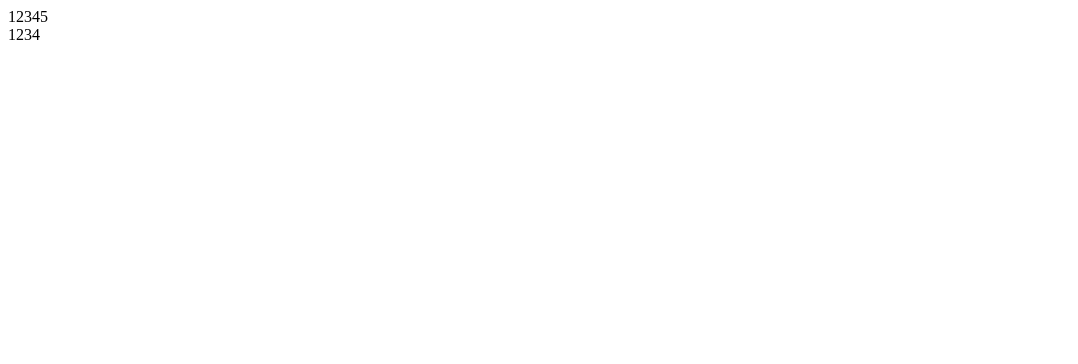
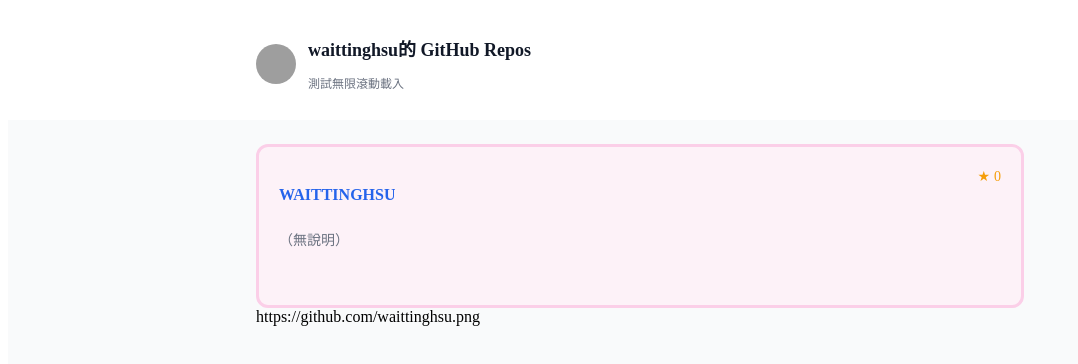
Before and after one commit to waittinghsu/smartauto-nuxt-app, a Nuxt app: page / in a window 1280 px wide. Shown: the top 364 px of the page, without its empty margins (0-1078 px from the left). Built offline with nearby package versions, Linux system fonts and the light colour scheme; grey boxes are pictures that could not be loaded.

Commit message:
Add GitHub repo display components and user selection functionality

```diff
--- /dev/null
+++ b/components/RepoCard.vue
@@ -0,0 +1,38 @@
+<script setup lang="ts">
+import type { GithubRepo } from '~/types/github'
+
+defineProps<{
+  repo: GithubRepo
+}>()
+</script>
+
+<template>
+  <!--  :href="repo.html_url" -->
+  <a
+    target="_blank"
+    rel="noopener noreferrer"
+    class="block bg-pink-50 rounded-xl border-solid border-pink-200 p-5 hover:border-blue-400 hover:shadow-md transition-all duration-200 no-underline cursor-pointer"
+  >
+    <div class="flex items-start justify-between gap-3">
+      <h3 class="text-base font-semibold text-blue-600 hover:text-blue-700 truncate uppercase">
+        {{ repo?.name || 'waittinghsu' }}
+      </h3>
+      <div class="flex items-center gap-1 text-amber-500 text-sm shrink-0">
+        <span>★</span>
+        <span>{{ repo?.stargazers_count?.toLocaleString() || 0 }}</span>
+      </div>
+    </div>
+
+    <p class="mt-2 text-sm text-gray-500 line-clamp-2 min-h-10">
+      {{ repo?.description || '（無說明）' }}
+    </p>
+
+    <div class="mt-3 flex items-center gap-3 text-xs text-gray-400">
+      <span v-if="repo.language" class="flex items-center gap-1">
+        <span class="w-2.5 h-2.5 rounded-full bg-blue-400 inline-block" />
+        {{ repo?.language }}
+      </span>
+      <span v-if="repo.updated_at">更新於 {{ new Date(repo.updated_at)?.toLocaleDateString('zh-TW') }}</span>
+    </div>
+  </a>
+</template>
--- a/pages/index.vue
+++ b/pages/index.vue
@@ -1,15 +1,54 @@
 <script setup lang="ts">
+const sentinel = ref<HTMLElement | null>(null)
+const dropdown = ref<HTMLElement | null>(null)
+const users: string[] = ['waittinghsu', 'yyx990803']
+const open = ref(false)
+const showUser = ref<string>('waittinghsu')
+
+const avatar = computed(() => {
+  return `https://github.com/${showUser.value}.png`
+})
+function setUser(name: string) {
+  showUser.value = name
+  open.value = false
+}
 </script>
 
 <template>
-  <div class=" ">
+  <div class="min-h-screen bg-gray-50">
     <!-- Header -->
     <header>
-      12345
+      <div class="bg-white border-1 border-b border-gray-200 sticky top-0 z-10">
+        <div class="max-w-3xl mx-auto px-4 py-4">
+          <div class="flex items-center gap-3 relative">
+            <img :src="avatar" :alt="showUser" class="w-10 h-10 rounded-full" @click="open = !open">
+            <div v-show="open" ref="dropdown" class="absolute top-full left-0 mt-1 w-48 bg-gray-100 rounded-xl shadow-lg border border-gray-200 overflow-hidden z-10">
+              <div v-for="item in users" :key="item" class="px-4 py-2.5 hover:bg-gray-300 cursor-pointer" @click="setUser(item)">
+                選項 {{ item }}
+              </div>
+            </div>
+            <div>
+              <h1 class="text-lg font-bold text-gray-900">
+                {{ showUser }}的 GitHub Repos
+              </h1>
+              <p class="text-xs text-gray-500">
+                測試無限滾動載入
+              </p>
+            </div>
+          </div>
+        </div>
+      </div>
     </header>
     <!-- Repo List -->
-    <main class=" ">
-      1234
+    <main class="max-w-3xl mx-auto px-4 py-6">
+      <div class="flex flex-col gap-3">
+        <RepoCard
+          v-for="repo in [{}]"
+          :key="repo.id"
+          :repo="repo"
+        />
+      </div>
+      {{ avatar }}
     </main>
   </div>
 </template>
--- /dev/null
+++ b/types/github.ts
@@ -0,0 +1,10 @@
+export interface GithubRepo {
+  id: number
+  name: string
+  description: string | null
+  html_url: string
+  stargazers_count: number
+  language: string | null
+  updated_at: string
+  fork: boolean
+}
```
